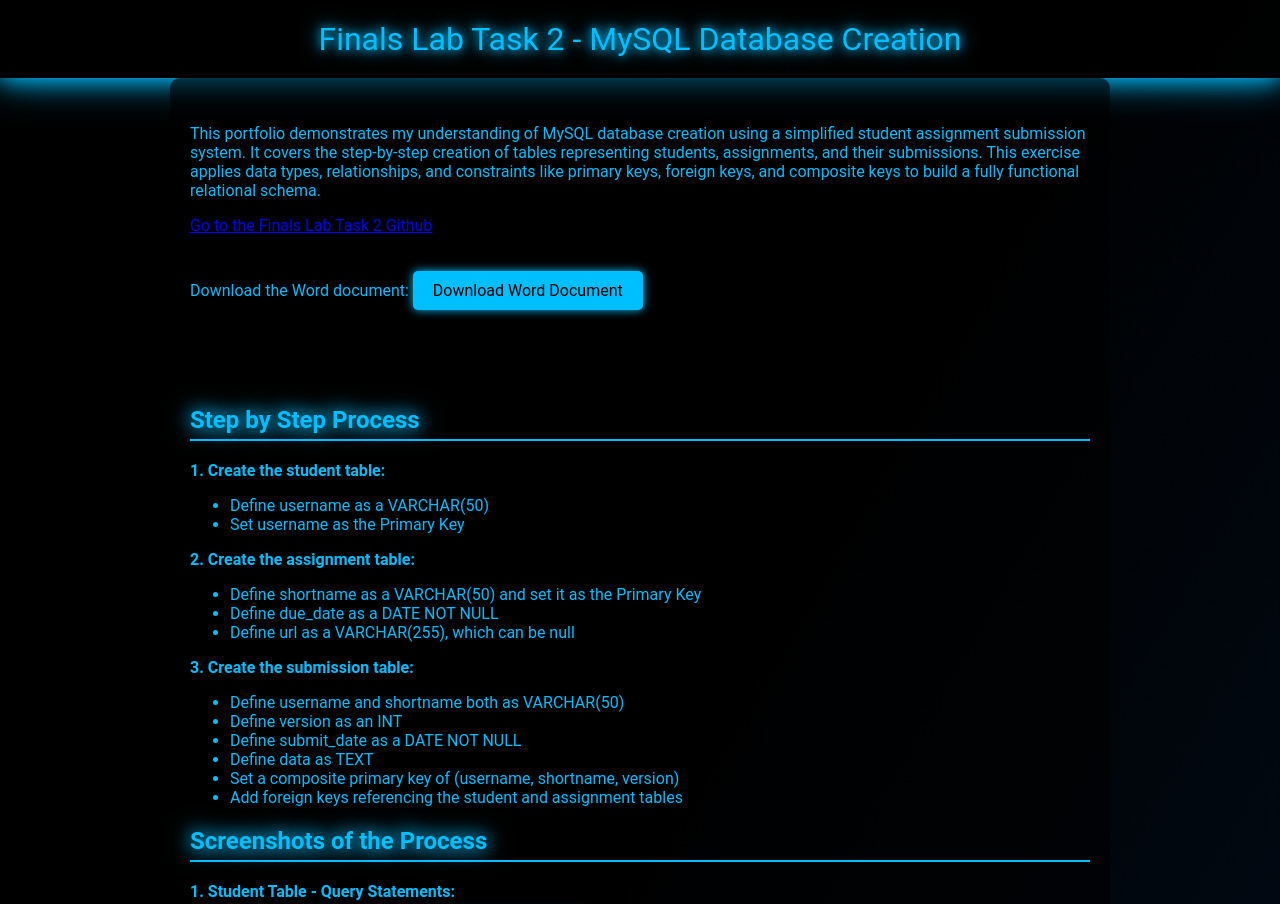
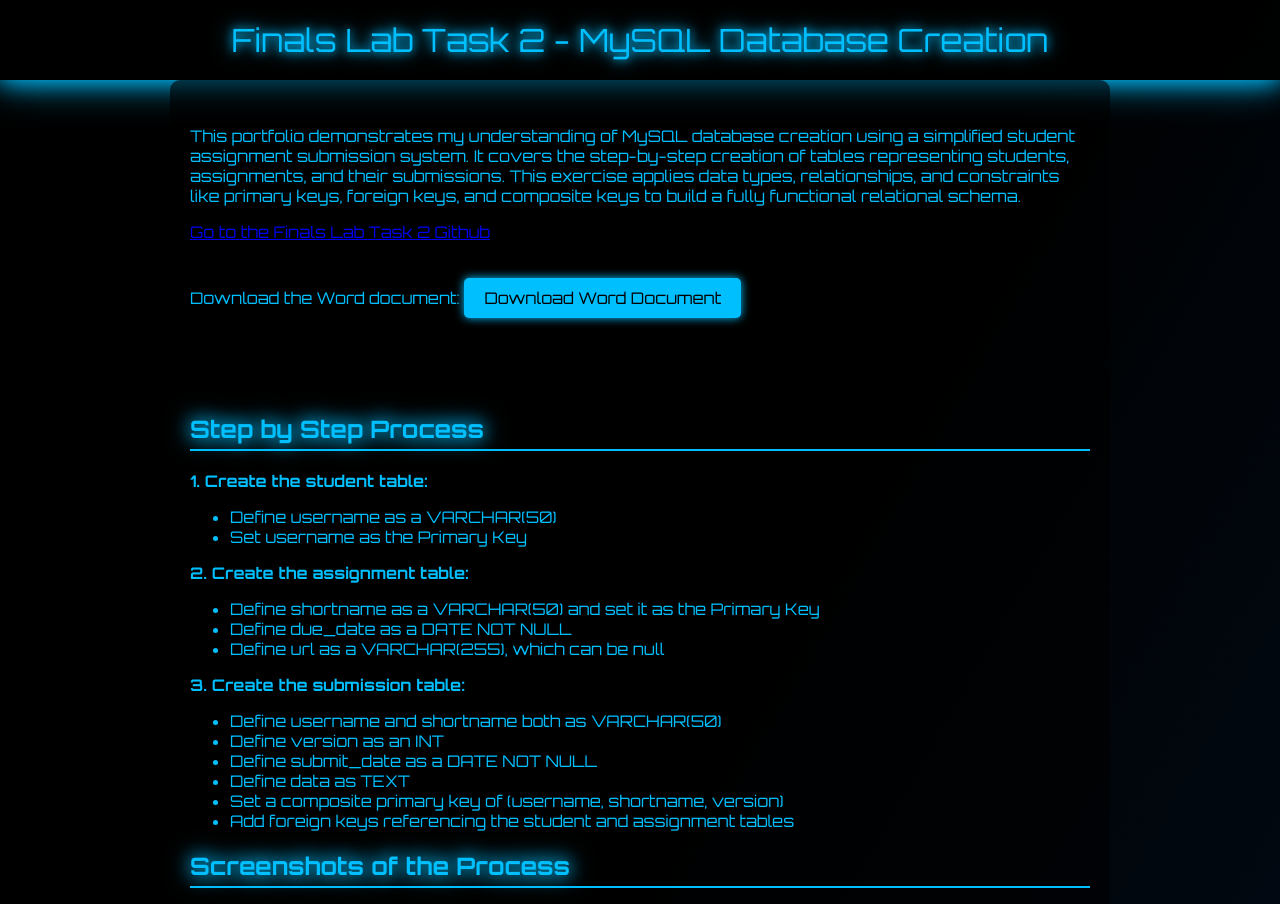
Before and after one commit to Soguilon/Finals-Lab-Task-2, a plain HTML site: page index.html in a window 1280 px wide. Shown: the top 904 px of the page. Drawn offline with Linux system fonts and the light colour scheme.

Commit message:
Update index.html

```diff
--- a/index.html
+++ b/index.html
@@ -9,7 +9,7 @@
 
     body {
       margin: 0;
-      font-family: 'Roboto', sans-serif;
+      font-family: 'Orbitron', sans-serif;
       background: linear-gradient(120deg, #000 30%, #020f1f 70%);
       color: #00bfff;
       overflow-x: hidden;
```
